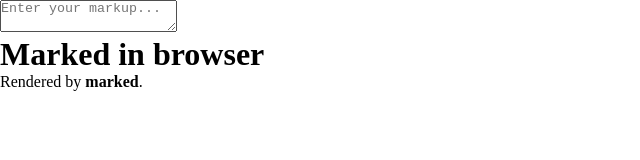
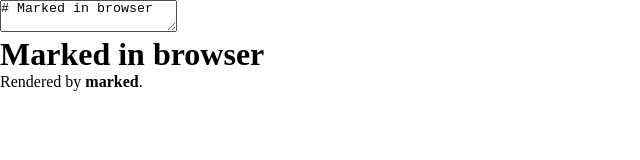
Before and after one commit to vilmis04/simple-markdown-previewer, a React (Create React App) app: page / in a window 1280 px wide. Shown: the top 160 px of the page, without its empty margins (0-640 px from the left). Built offline with nearby package versions, Linux system fonts and the light colour scheme.

Commit message:
[UPD] added initial value to editor

```diff
--- a/src/App.js
+++ b/src/App.js
@@ -28,7 +28,7 @@
   render () {
     return (
       <div>
-        <Editor id="editor" onChange={this.updateMarkdown} />
+        <Editor id="editor" onChange={this.updateMarkdown} value={this.state.markdown}/>
         <Previewer id="preview" text={this.state.markdown} />
       </div>
     );
--- a/src/editor.js
+++ b/src/editor.js
@@ -4,7 +4,7 @@
 
     return (
         <div>
-            <textarea id="editor" placeholder="Enter your markup..." onChange={(event) => props.onChange(event.target.value)}></textarea>
+            <textarea id="editor" placeholder="Enter your markup..." value={props.value} onChange={(event) => props.onChange(event.target.value)}></textarea>
         </div>
     );
 }
```
